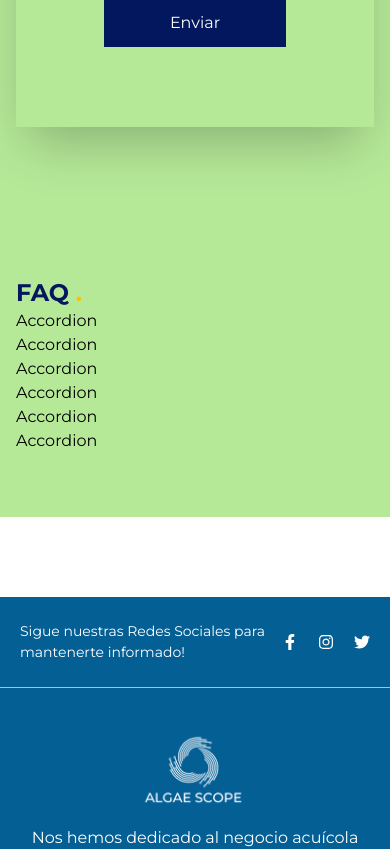
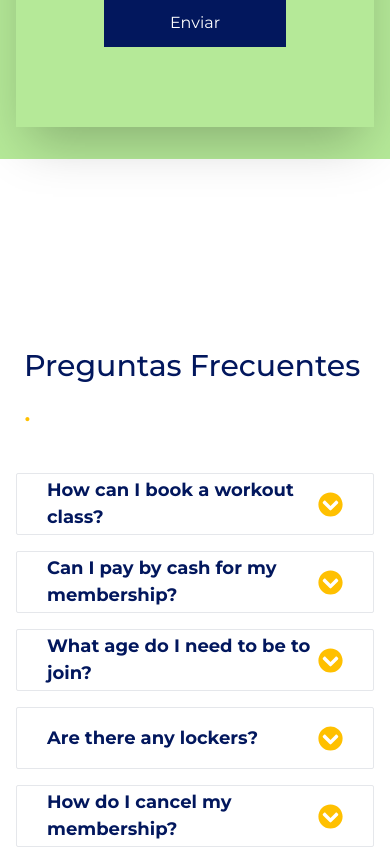
Before and after one commit to KvinPardo/kaisea-web, a React (Vite) app: page /contacto in a window 390 px wide. Shown: the part 1300-2149 px from the top of the page. Built offline with nearby package versions, Linux system fonts and the light colour scheme.

Commit message:
Scroll to Top ready

```diff
--- /dev/null
+++ b/src/ScrollToTop.css
@@ -0,0 +1,77 @@
+.top-to-btn{
+    position: relative;
+  }
+  .icon-position{
+    position: fixed;
+    bottom: 40px;
+    right: 25px;
+    z-index: 20;
+  }
+  .icon-style{
+    background-color: #02175D;
+
+    border-radius: 50%;
+    height: 50px;
+    width: 50px;
+    color: #fff;
+    cursor: pointer;
+    transition: all .5s;
+  }
+  .icon-style:hover{
+    animation: none;
+    background: #FFC000;
+    color: #02175D;
+    border: 2px solid #FFC000;
+  }
+  /* @keyframes movebtn {
+    0%{
+      transform: translateY(0px);
+    }
+    25%{
+      transform: translateY(20px);
+    }
+    50%{
+      transform: translateY(0px);
+    }
+    75%{
+      transform: translateY(-20px);
+    }
+    100%{
+      transform: translateY(0px);
+    }
+  } */
+
+
+  .modal {
+    font-size: 12px;
+  }
+  .modal > .header {
+    width: 100%;
+    border-bottom: 1px solid gray;
+    font-size: 18px;
+    text-align: center;
+    padding: 5px;
+  }
+  .modal > .content {
+    width: 100%;
+    padding: 10px 5px;
+  }
+  .modal > .actions {
+    width: 100%;
+    padding: 10px 5px;
+    margin: auto;
+    text-align: center;
+  }
+  .modal > .close {
+    cursor: pointer;
+    position: absolute;
+    display: block;
+    padding: 2px 5px;
+    line-height: 20px;
+    right: -10px;
+    top: -10px;
+    font-size: 24px;
+    background: #ffffff;
+    border-radius: 18px;
+    border: 1px solid #cfcece;
+  }
--- a/src/components/Accordion.jsx
+++ b/src/components/Accordion.jsx
@@ -1,9 +1,39 @@
-import React from 'react'
+import React, { useState } from "react";
 
-const Accordion = () => {
+import { FaChevronCircleUp, FaChevronCircleDown } from "react-icons/fa";
+
+const Accordion = ({ accordion }) => {
+  //  accordion  state
+  const [isOpen, setIsOpen] = useState(false);
+
+  // Destructure accordion
+  const { question, answer } = accordion;
   return (
-    <div>Accordion</div>
-  )
-}
+    <div onClick={() => setIsOpen(!isOpen)} className="cursor-pointer ">
+      <div className="bg-white border rounded-sm">
+        <div className="min-h-[60px] flex items-center justify-between px-[30px]">
+          <h6 className="font-bold text-[18px] z-20">{question}</h6>
+          <div>
+            {isOpen ? (
+              <FaChevronCircleUp className="text-[25px] text-secondary" />
+            ) : (
+              <FaChevronCircleDown className="text-[25px] text-secondary" />
+            )}
+          </div>
+        </div>
 
-export default Accordion
+        <div
+          className={` ${
+            isOpen
+              ? "min-h-[200px] lg:min-h-[160px]"
+              : "min-h-0"
+          } max-h-0 overflow-hidden flex justify-center transition-all px-[30px] `}
+        >
+          <div className="mt-6">{answer}</div>
+        </div>
+      </div>
+    </div>
+  );
+};
+
+export default Accordion;
--- a/src/components/Faqs.jsx
+++ b/src/components/Faqs.jsx
@@ -1,21 +1,25 @@
 import React from "react";
 import { faq } from "../data";
 import Accordion from "./Accordion";
+import { FaQuestion } from "react-icons/fa";
 
 const Faqs = () => {
   // Destructure faq
-  const { icon, title, accordions } = faq;
+  const { title, accordions } = faq;
   return (
-    <section className="section pt-[150px] lg:pt-[80px]">
-      <div className="max-w-[768px] mx-auto lg:bg-faq bg-center bg-cover">
+    <section className="section  flex justify-between items-center h-full w-full">
+      <div className="max-w-[768px] mx-auto relative h-full">
+        <div className="absolute top-[50%] left-[50%] -translate-x-[50%] h-full -translate-y-[50%] flex flex-col justify-center lg:items-center items-center w-full lg:max-w-[800px]">
+          <FaQuestion className="lg:text-[600px] hidden lg:flex text-gray-300/40 z-20 h-full" />
+        </div>
         {/* section title */}
-        <div>
-          <h2 className="lg:mt-[100px] font-bold text-2xl">
+        <div className="relative flex lg:justify-center items-center z-20 py-10 justify-start">
+          <h2 className="font-medium lg:text-[60px] text-[30px] px-6">
             {title} <span className="text-secondary">.</span>
           </h2>
         </div>
         {/* accordion list*/}
-        <div>
+        <div className="flex flex-col gap-y-4 px-4">
           {accordions.map((accordion, index) => {
             return <Accordion accordion={accordion} key={index} />;
           })}
--- /dev/null
+++ b/src/components/ScrollToTop.jsx
@@ -0,0 +1,37 @@
+import React, { useEffect, useState } from "react";
+import { FaAngleUp } from "react-icons/fa";
+import "../ScrollToTop.css";
+
+
+
+const ScrollToTop = () => {
+  const [showTopBtn, setShowTopBtn] = useState(false);
+
+  useEffect(() => {
+    window.addEventListener("scroll", () => {
+      if (window.scrollY > 400) {
+        setShowTopBtn(true);
+      } else {
+        setShowTopBtn(false);
+      }
+    });
+  }, []);
+  const goToTop = () => {
+    window.scrollTo({
+      top: 0,
+      behavior: "smooth",
+    });
+  };
+  return (
+    <>
+      <div className="top-to-btn">
+        {" "}
+        {showTopBtn && (
+          <FaAngleUp className="icon-position icon-style" onClick={goToTop} />
+        )}{" "}
+      </div>
+    </>
+  );
+};
+
+export default ScrollToTop;
--- a/src/data.js
+++ b/src/data.js
@@ -1,3 +1,6 @@
+
+
+
 const nav = [
   { name: "Home", href: "/" },
   { name: "Nosotros", href: "/nosotros" },
@@ -77,83 +80,7 @@ export const polvoAlgas = [
   },
 ];
 
-export const faqData = {
-  imageFaq: "faqImage",
-  pretitle: "Preguntas Frecuentes",
-  title:
-    "Contacta ahora al servicio técnico de Notebook o trae tu notebook para un diagnostico gratuito",
-  boyImg: "/images/faq/boy.svg",
-  accordions: [
-    {
-      question:
-        "¿Las microalgas Prime tienen la misma calidad nutricional que las algas vivas?",
-      answer:
-        "Como las células están todavía intactas, la nutrición proporcionada por las células secas es al menos igual a la alternativa viva. Debido a las condiciones de producción totalmente controladas, idénticas a lo largo del tiempo, la composición nutricional es mucho más estable y...",
-    },
-    {
-      question:
-        "¿Las algas secas son más caras que las pastas u otras formas líquidas?",
-      answer:
-        "Para comparar los precios de los diferentes productos, la única comparación correcta se basa en la materia seca. La mayoría de las pastas tienen un contenido de materia seca entre el 8 y el 15%. Las algas primarias están completamente secas y por lo tanto mucho más concentradas...",
-    },
-    {
-      question:
-        "¿Las células están intactas cuando se alimentan y después de la inmersión?",
-      answer:
-        "Las algas se cultivan en condiciones óptimas y se cosechan y liofilizan con la mayor suavidad posible. El resultado es que las algas Prime se redispersan muy fácilmente en agua para proporcionar una suspensión de algas con células bien separadas e intactas. Estas células...",
-    },
-    {
-      question:
-        "¿Cuál es la estabilidad del agua del producto después de la alimentación?",
-      answer:
-        "Al igual que en la pregunta anterior, debido a las células intactas y a la muy buena separación de las células durante la rehidratación, la lixiviación es baja y las células se mantienen muy bien en suspensión...",
-    },
-    {
-      question:
-        "¿Cuánto tiempo puedo mantener la suspensión, una vez que las algas Prime se rehidraten?",
-      answer:
-        "Una vez preparada la suspensión de algas (10-50g/L), esta suspensión puede mantenerse fría (en la nevera) durante al menos 24 horas. Esto significa que la suspensión sólo necesita prepararse una vez al día y puede utilizarse para varias alimentaciones al día...",
-    },
-    {
-      question:
-        "¿Utiliza algún criopreservante u otros aditivos durante el proceso?",
-      answer:
-        "No se utilizan aditivos durante el proceso. Las microalgas Prime finales sólo consisten en algas puras.",
-    },
-    {
-      question:
-        "¿Cuál es el perfil bacteriológico del producto y una vez rehidratado?",
-      answer:
-        "Se hace una vigilancia bacteriológica muy estricta y los productos se comprueban de forma estándar en el recuento total de bacterias, Salmonella, Listeria, Clostridium, ... y Vibrio. Desde el comienzo de nuestras operaciones, nunca encontramos ninguna especie patógena ...",
-    },
-    {
-      question: "¿Emiten Factura por los servicios?",
-      answer:
-        "¡Así es! Podemos emitir Factura Electrónica a Persona Natural o juridica.",
-    },
-    {
-      question:
-        "¿Pueden retirar mi equipo, repararlo y despacharlo a mi domicilio?",
-      answer:
-        "Por supuesto, podemos retirar su notebook o PC, repararlo en nuestras oficinas y despacharlo por un monto adicional de $10.000 a la reparación.",
-    },
-    {
-      question: "¿Son las algas nutritivas?",
-      answer:
-        "Las algas contienen los mismos macro y micronutrientes que se encuentran en los alimentos. Tienen los macronutrientes proteínas, grasas y carbohidratos y micronutrientes como vitaminas, minerales y polifenoles. De hecho, muchas algas tienen concentraciones más altas de ...",
-    },
-    {
-      question: "¿Qué se necesita para cultivar microalgas",
-      answer:
-        "Las microalgas son autótrofas, al igual que las plantas terrestres. Esto significa que pueden producir sus propios alimentos utilizando luz, agua, dióxido de carbono y otros nutrientes como vitaminas y minerales.",
-    },
-    {
-      question: "¿Las microalgas necesitan agua para crecer",
-      answer:
-        "Las microalgas crecen tanto en agua dulce como salada, pero eso depende de la especie.",
-    },
-  ],
-};
+
 
 export const pricing = [
   {
@@ -388,7 +315,7 @@ const contact = {
 
 const faq = {
 
-  title: "FAQ",
+  title: "Preguntas Frecuentes",
   accordions: [
     {
       question: "How can I book a workout class?",
--- a/src/layouts/Layout.jsx
+++ b/src/layouts/Layout.jsx
@@ -2,6 +2,7 @@ import React from "react";
 import { Outlet } from "react-router-dom";
 import Header from "../components/Header";
 import Footer from "../components/Footer";
+import ScrollToTop from "../components/ScrollToTop";
 
 const Layout = () => {
   return (
@@ -9,6 +10,7 @@ const Layout = () => {
       <Header />
       <main className="overflow-hidden">
         <Outlet />
+        <ScrollToTop/>
       </main>
       <Footer />
     </div>
--- a/src/pages/Contact.jsx
+++ b/src/pages/Contact.jsx
@@ -9,6 +9,7 @@ const Contact = () => {
   const { title, subtitle, address } = contact;
 
   return (
+    <>
       <section className="section lg:py-[200px] my-[80px] bg-wavecontacto bg-center bg-no-repeat w-full h-full bg-cover">
         <div className="container mx-auto">
           <div className="flex flex-col lg:flex-row w-full h-full gap-x-10">
@@ -113,11 +114,15 @@ const Contact = () => {
               </form>
             </div>
           </div>
+        </div>
+      </section>
+
+      <section className="section">
         <div className="">
           <Faqs />
         </div>
-      </div>
       </section>
+    </>
   );
 };
 
--- a/src/pages/Home.jsx
+++ b/src/pages/Home.jsx
@@ -6,6 +6,7 @@ import Action from "../components/Action";
 import Alianzas from "../components/Alianzas";
 
 import Producto from "../components/Producto";
+import ScrollToTop from "../components/ScrollToTop";
 
 const Home = () => {
   return (
```
Also changed, not shown: public/img/bg-faq.svg (added). Lines whose indentation alone changed are shown as unchanged.
